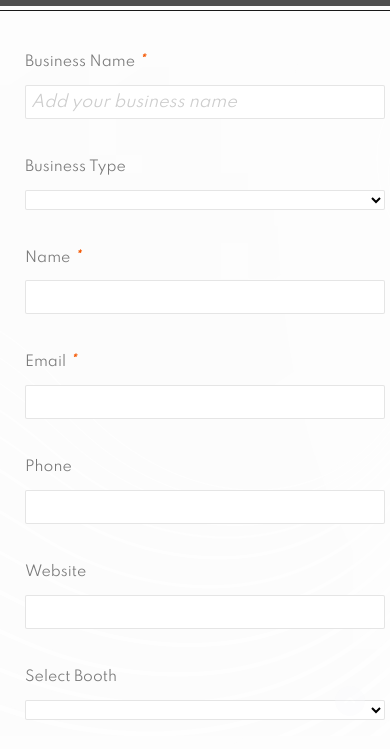
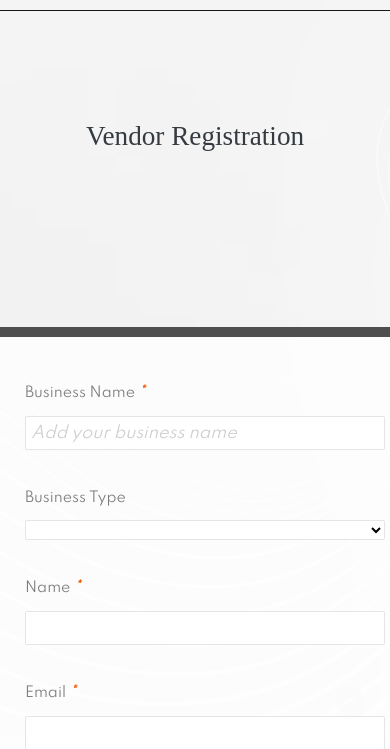
Before and after one commit to ZeradamK/EACC-FrontendDraft, a website: page vendor-registration.html in a window 390 px wide. Shown: the part 108-857 px from the top of the page. Drawn offline with nearby package versions, Linux system fonts and the light colour scheme; some packages are replaced by stand-ins of ours; no server answers; some icons are missing; a web font is replaced by a local one.

Commit message:
Update vendor-registration.html

```diff
--- a/vendor-registration.html
+++ b/vendor-registration.html
@@ -900,7 +900,7 @@
             padding: 20px !important;
         }
     </style>
-    <div class="contactus-text roomy-100 d-none d-md-block">
+    <div class="contactus-text roomy-100 ">
         <h2 style="font-family: 'Times New Roman',sans-serif" class="text-dark">Vendor Registration</h2>
     </div>
     <div class="main-container">
```
